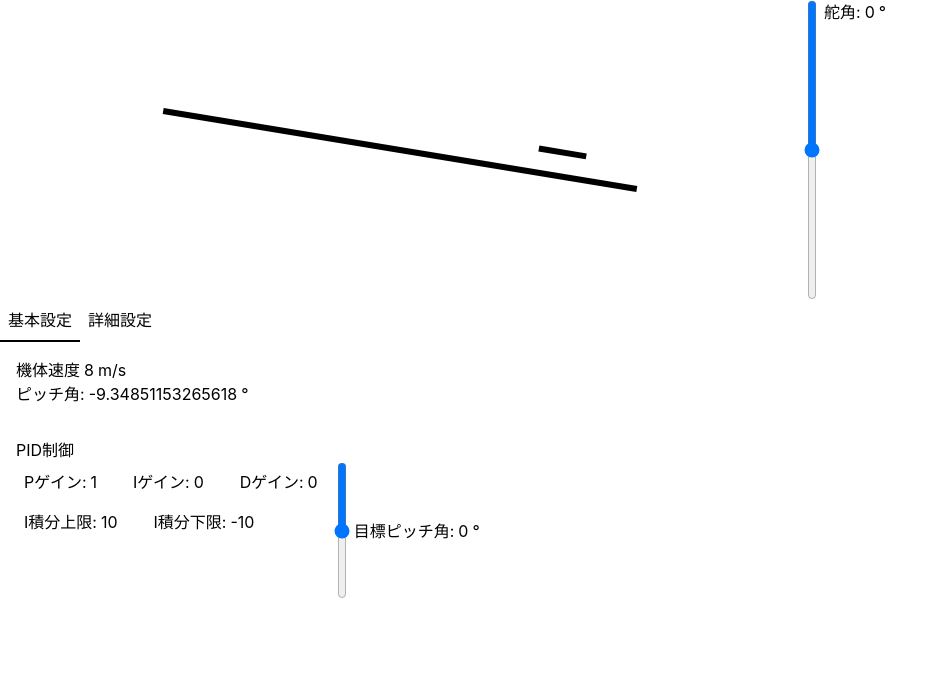
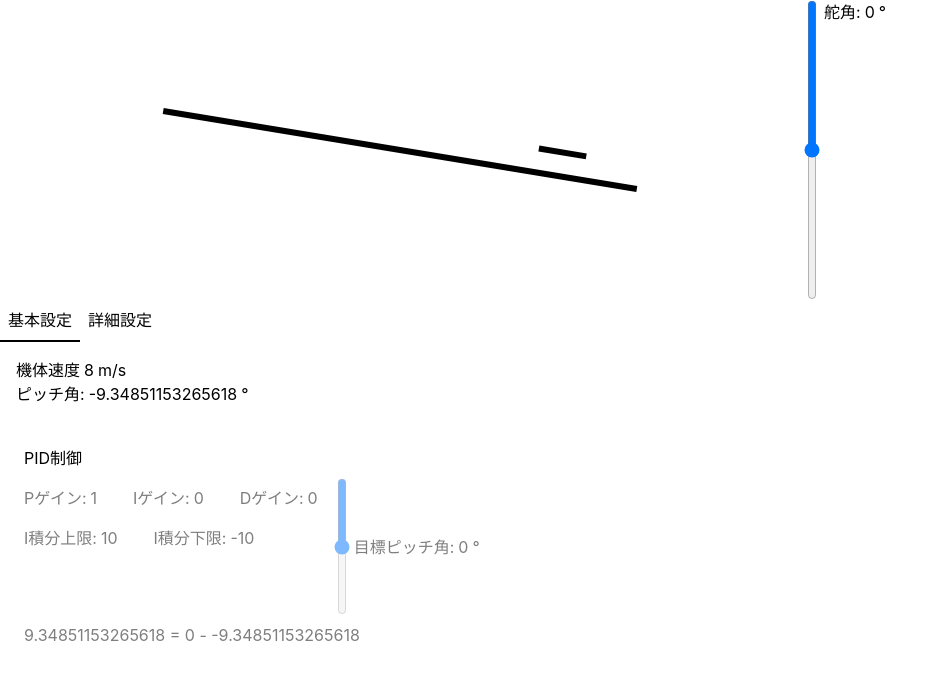
Before and after one commit to ponzu-4C9/react-physics-lab, a React (Vite) app: page / in a window 1280 px wide. Shown: the top 680 px of the page, without its empty margins (0-940 px from the left). Built offline with nearby package versions, Linux system fonts and the light colour scheme.

Commit message:
PID制御の目標ピッチ角の計算を修正し、設定可能な積分上限と下限を追加。PID制御のトグルボタンを実装。

```diff
--- a/src/App.tsx
+++ b/src/App.tsx
@@ -82,7 +82,7 @@ export default function App() {
       p.theta += p.thetaDot * dt;
 
       //PID制御
-      const e = p.target - p.theta;
+      const e = p.target - p.theta * 180 / Math.PI;
 
       p.integral += e * dt;
       // 積分のクリッピング
@@ -150,7 +150,10 @@ export default function App() {
       </div>
       <SettingTab useRef={pitchParam} />
       <div className="p-4">
-        <h2>PID制御</h2>
+        <div className='flex'>
+          <button className='p-2 shadow' onClick={() => { p.usePID = !p.usePID; }}>PID制御</button>
+        </div>
+        <div className={`${p.usePID ? '' : 'pointer-events-none opacity-50'}`}>
           <div className='flex'>
             <div>
               <div className='flex p-2 space-x-8'>
@@ -174,6 +177,10 @@ export default function App() {
               <EditableTxt def="目標ピッチ角:" nowvalue={p.target} onCommit={(v) => { p.target = v }} unit="°" />
             </div>
           </div>
+          <div className='flex p-2 space-x-8'>
+            <p>{p.target - p.theta * 180 / Math.PI} = {p.target} - {p.theta * 180 / Math.PI}</p>
+          </div>
+        </div>
       </div>
     </div>
   )
```
Lines whose indentation alone changed are shown as unchanged.
